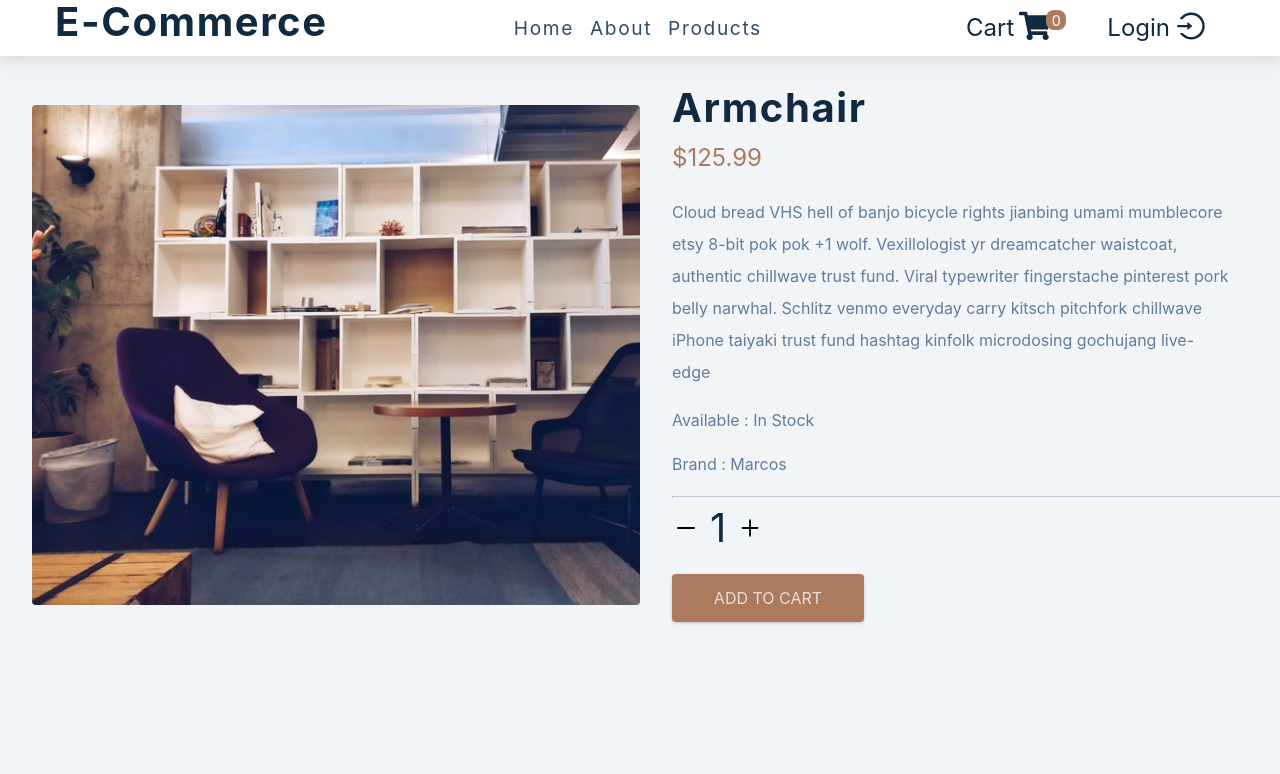
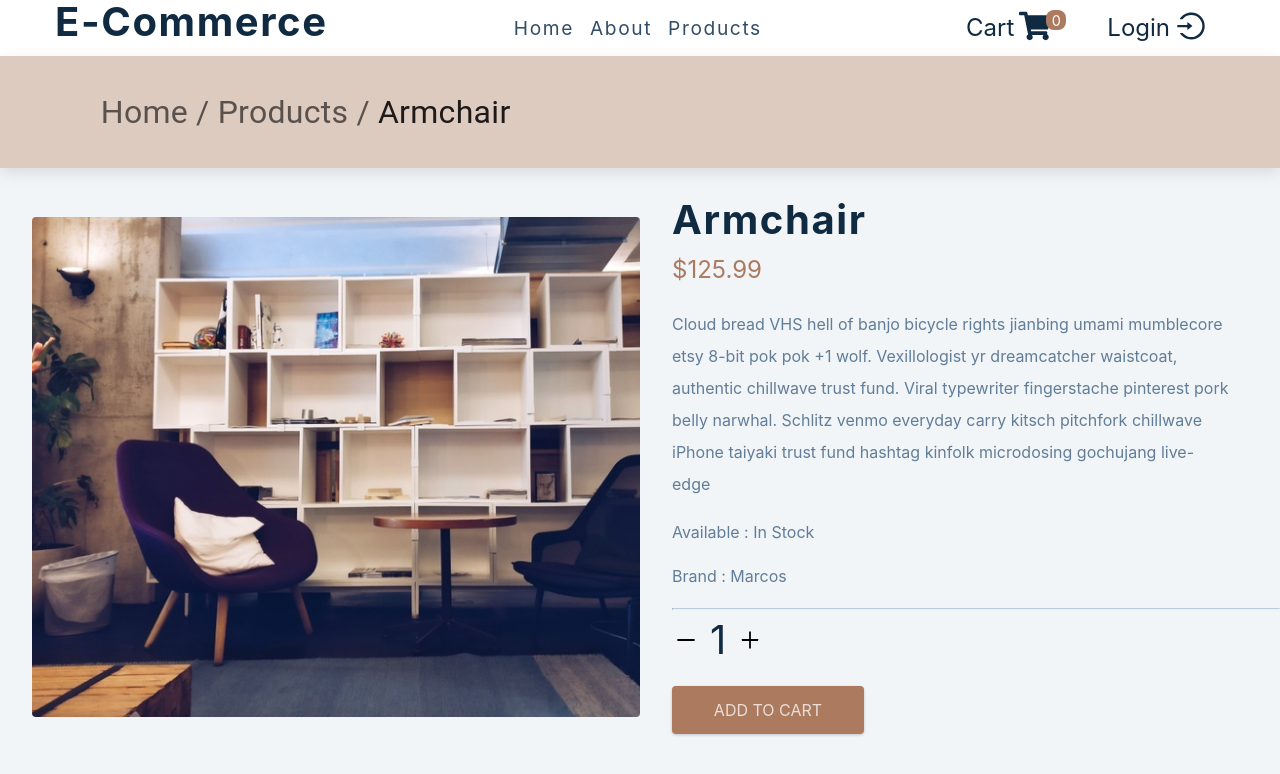
Before and after one commit to kiyarashnd/E-Commerce, a React (Vite) app in the folder frontend/: page /Products/1 in a window 1280 px wide. Shown: the top 774 px of the page. Built offline with nearby package versions, Linux system fonts and the light colour scheme.

Commit message:
add Bread crumbs to every produc and handle that with props

```diff
--- a/frontend/src/Pro.jsx
+++ b/frontend/src/Pro.jsx
@@ -6,6 +6,7 @@ import { Link } from 'react-router-dom';
 import { useState } from 'react';
 
 import { AiOutlinePlus, AiOutlineMinus } from 'react-icons/ai';
+import BreadCrumbs from './components/BasicBreadcrumbs';
 
 const Pro = () => {
   const [count, setCount] = useState(1);
@@ -24,6 +25,7 @@ const Pro = () => {
 
   return (
     <>
+      <BreadCrumbs title={id} />
       <section className={style['main-class']}>
         <div className={style.pic}>
           <img
--- a/frontend/src/Products.jsx
+++ b/frontend/src/Products.jsx
@@ -59,7 +59,7 @@ const Products = () => {
 
   return (
     <>
-      <BreadCrumbs />
+      <BreadCrumbs title={'Products'} />
       <section className={myStyles.container}>
         <form onSubmit={handelSubmit}>
           <aside className={myStyles.sidebar}>
--- a/frontend/src/components/About.jsx
+++ b/frontend/src/components/About.jsx
@@ -4,7 +4,7 @@ import styles from './About.module.css';
 const About = () => {
   return (
     <>
-      <BreadCrumbs />
+      <BreadCrumbs title={'About'} />
       <section className={styles.container}>
         <img src='about.jpeg' alt='table' className={styles.left} />
 
--- a/frontend/src/components/BasicBreadcrumbs.jsx
+++ b/frontend/src/components/BasicBreadcrumbs.jsx
@@ -3,10 +3,12 @@ import Typography from '@mui/material/Typography';
 import Breadcrumbs from '@mui/material/Breadcrumbs';
 import Link from '@mui/material/Link';
 import styles from './BasicBreadcrumbs.module.css';
+import { products } from './../data';
 
 import { useState } from 'react';
 
 function sliceWordBetweenLastTwoSlashes(text) {
+  console.log('products is ::', products);
   const lastIndex = text.lastIndexOf('/');
   if (lastIndex === -1) {
     return null; // No slashes found
@@ -14,7 +16,7 @@ function sliceWordBetweenLastTwoSlashes(text) {
   return text.slice(lastIndex + 1, text.length);
 }
 
-export default function BasicBreadcrumbs() {
+export default function BasicBreadcrumbs({ title }) {
   window.addEventListener('popstate', () => {
     setLastURL(sliceWordBetweenLastTwoSlashes(window.location.href));
   });
@@ -22,21 +24,36 @@ export default function BasicBreadcrumbs() {
     sliceWordBetweenLastTwoSlashes(window.location.href)
   );
 
+  let flag = true;
+  if (title === 'About' || title === 'Products') {
+    flag = false;
+  }
+
+  let myProduct = '';
+  if (flag) {
+    const item = products.filter((product) => product.id === Number(lastURL));
+    myProduct = item[0].name;
+  }
   return (
     <Breadcrumbs className={styles.Breadcrumbs}>
       <Link underline='hover' color='inherit' href='/'>
         Home
       </Link>
-      {/* <Link
-        underline='hover'
-        color='inherit'
-        href='/material-ui/getting-started/installation/'
-      >
-        Products
-      </Link> */}
-      <Typography color='text.primary' className={styles.Breadcrumbs2}>
-        {lastURL}
-      </Typography>
+      {flag ? (
+        <Link underline='hover' color='inherit' href='/Products'>
+          Products
+        </Link>
+      ) : (
+        <Typography color='text.primary' className={styles.Breadcrumbs2}>
+          {lastURL}
+        </Typography>
+      )}
+
+      {flag ? (
+        <Typography color='text.primary' className={styles.Breadcrumbs2}>
+          {myProduct}
+        </Typography>
+      ) : null}
     </Breadcrumbs>
   );
 }
```
